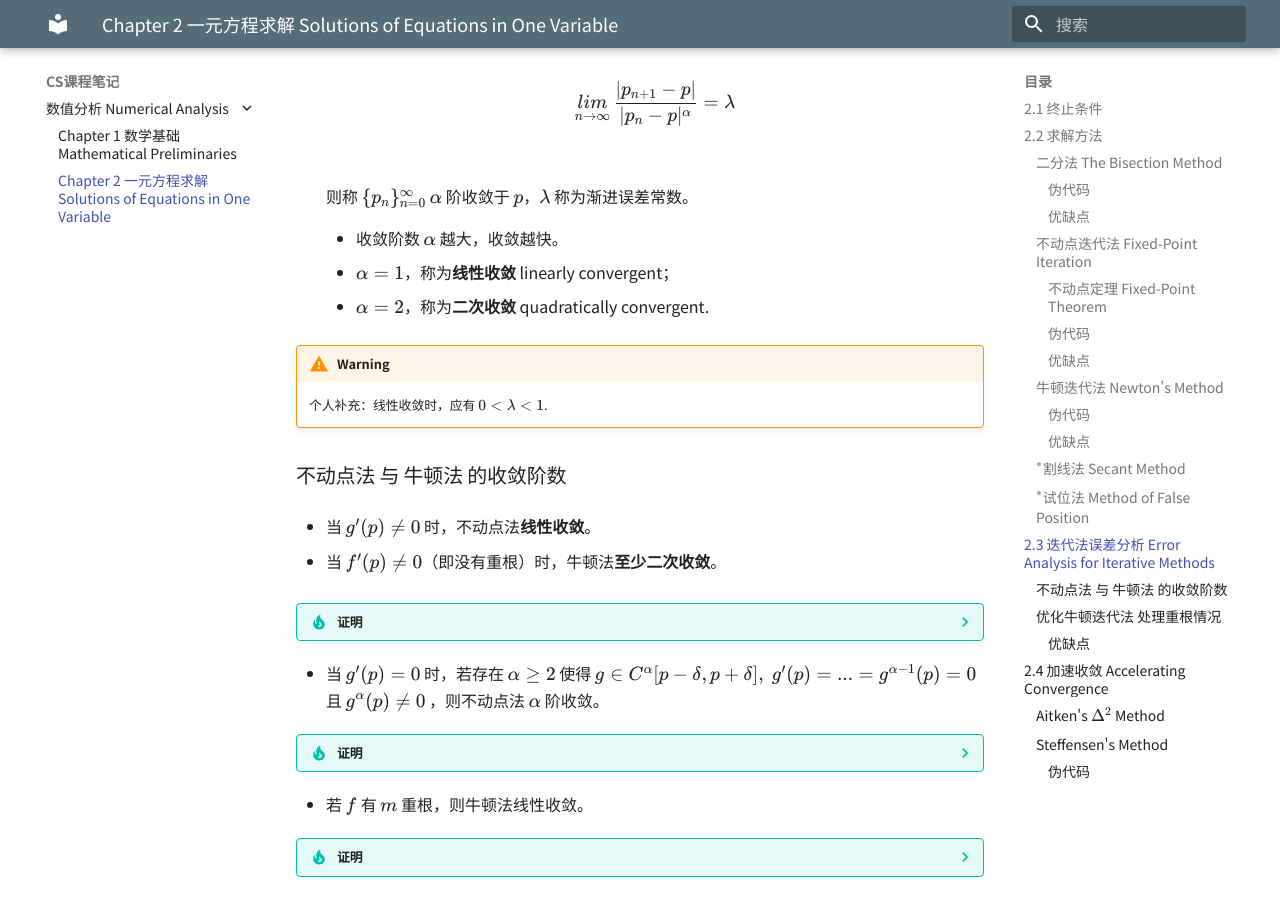
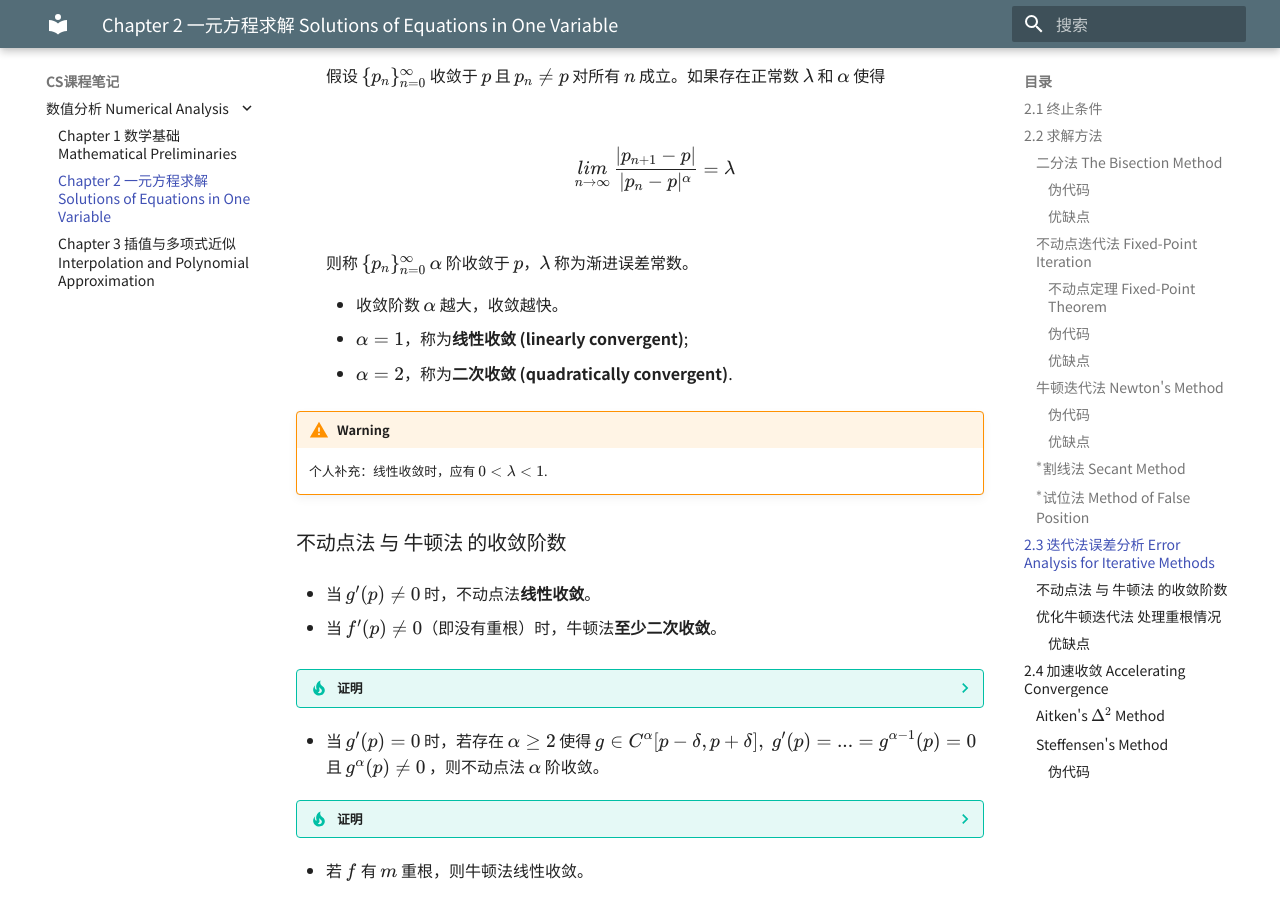
Before and after one commit to Shallowy/notebook, an MkDocs documentation site: the page built from docs/cs_notes/numerical_analysis/chap2.md, in a window 1280 px wide and 900 px high, scrolled down 5255 px. Built offline with MkDocs 1.6.1 and Material for MkDocs 9.7.7, drawn with Linux system fonts in a browser that asks for light colours; comment, search, counter and statistics services are not loaded; some of the changed text lies outside the part shown.

Commit message:
NA chap3 added

```diff
--- a/docs/cs_notes/numerical_analysis/chap2.md
+++ b/docs/cs_notes/numerical_analysis/chap2.md
@@ -123,8 +125,8 @@
     则称 $\{p_n\}_{n=0}^\infty$ $\alpha$ 阶收敛于 $p$，$\lambda$ 称为渐进误差常数。
 
     - 收敛阶数 $\alpha$ 越大，收敛越快。
-    - $\alpha=1$，称为**线性收敛** linearly convergent；
-    - $\alpha=2$，称为**二次收敛** quadratically convergent.
+    - $\alpha=1$，称为**线性收敛 (linearly convergent)**;
+    - $\alpha=2$，称为**二次收敛 (quadratically convergent)**.
 
 !!! warning
     个人补充：线性收敛时，应有 $0<\lambda<1$.
@@ -205,7 +207,7 @@
 ???+ warning
     此处必有分母 $p_{n+2}-2p_{n+1}+p_n\neq 0$，否则 $p_{n+2}-p_{n+1}=p_{n+1}-p_n\Rightarrow\lambda=1$，序列不收敛。
 
-定义**前向差分 forward difference** $\Delta p_n=p_{n+1}-p_n,\ \Delta^kp_n=\Delta(\Delta^{k-1}p_n)$，则Aitken's $\Delta^2$ Method公式可以写作
+定义**前向差分 (forward difference)** $\Delta p_n=p_{n+1}-p_n,\ \Delta^kp_n=\Delta(\Delta^{k-1}p_n)$，则Aitken's $\Delta^2$ Method公式可以写作
 
 $$\hat{p}_n=p_n-\frac{(\Delta p_n)^2}{\Delta^2p_n}$$
 
--- a/mkdocs.yml
+++ b/mkdocs.yml
@@ -99,3 +99,4 @@
       - cs_notes/numerical_analysis/index.md
       - cs_notes/numerical_analysis/chap1.md
       - cs_notes/numerical_analysis/chap2.md
+      - cs_notes/numerical_analysis/chap3.md
```
Also changed, not shown: other parts of docs/cs_notes/numerical_analysis/chap2.md (+2 -0 lines), docs/cs_notes/numerical_analysis/chap3.md (added, +26 -0 lines).
